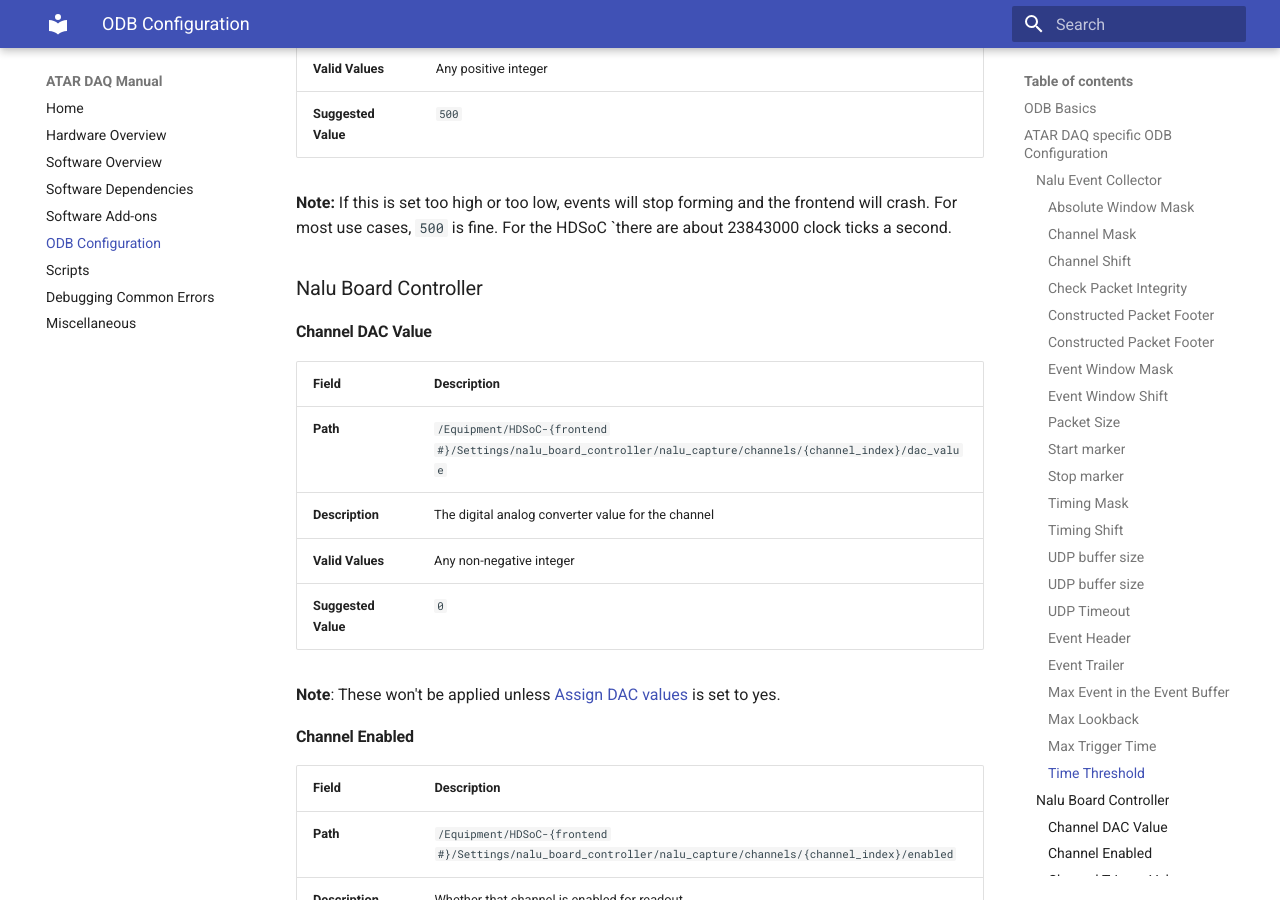
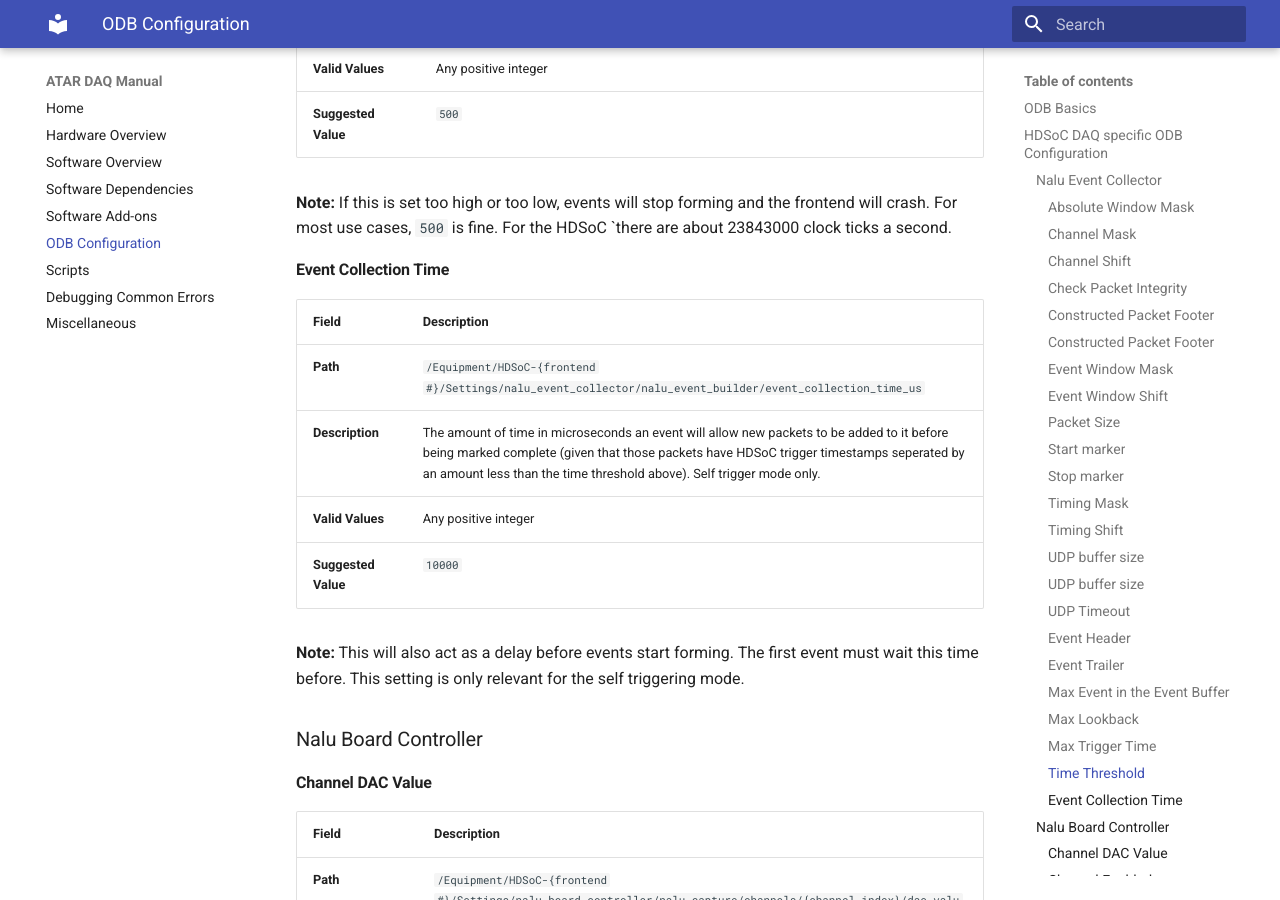
Before and after one commit to jaca230/hdsoc_daq_manual, an MkDocs documentation site: the page built from docs/odb_config.md, in a window 1280 px wide and 900 px high, scrolled down 8103 px. Built offline with MkDocs 1.6.1 and Material for MkDocs 9.7.7, drawn with Linux system fonts in a browser that asks for light colours; some of the changed text lies outside the part shown.

Commit message:
renaming and adding info for new ODB settings

```diff
--- a/docs/odb_config.md
+++ b/docs/odb_config.md
@@ -4,7 +4,7 @@
 
 See the [g-2 modified DAQ's ODB Basics section](https://jaca230.github.io/teststand_daq_manual/odb_config/#odb-basics) for some general midas ODB settings.
 
-## ATAR DAQ specific ODB Configuration
+## HDSoC DAQ specific ODB Configuration
 
 ### Nalu Event Collector
 
@@ -212,6 +212,18 @@ See the [g-2 modified DAQ's ODB Basics section](https://jaca230.github.io/testst
 
 **Note:** If this is set too high or too low, events will stop forming and the frontend will crash. For most use cases, `500` is fine. For the HDSoC `there are about 23843000 clock ticks a second.
 
+#### Event Collection Time
+
+| Field           | Description                                                        |
+|-----------------|--------------------------------------------------------------------|
+| **Path**        | `/Equipment/HDSoC-{frontend #}/Settings/nalu_event_collector/nalu_event_builder/event_collection_time_us` |
+| **Description** | The amount of time in microseconds an event will allow new packets to be added to it before being marked complete (given that those packets have HDSoC trigger timestamps seperated by an amount less than the time threshold above). Self trigger mode only. |
+| **Valid Values**| Any positive integer                                    |
+| **Suggested Value**| `10000`  |
+
+**Note:** This will also act as a delay before events start forming. The first event must wait this time before. This setting is only relevant for the self triggering mode.
+
+
 ### Nalu Board Controller
 
 #### Channel DAC Value
@@ -364,7 +376,7 @@ See the [g-2 modified DAQ's ODB Basics section](https://jaca230.github.io/testst
 
 ### Midas Parameters
 
-#### Midas ATAR Data Bank Prefix
+#### Midas Data Bank Prefix
 
 | Field           | Description                                                        |
 |-----------------|--------------------------------------------------------------------|
@@ -373,7 +385,7 @@ See the [g-2 modified DAQ's ODB Basics section](https://jaca230.github.io/testst
 | **Valid Values**| Any 2 letter string                          |
 | **Suggested Value**| `AD`  |
 
-**Note**: Midas data banks can only be 4 characters. The first 2 characters we use for identification, the second 2 for indexing. So if there is 1 ATAR frontend, the data will be in `AD00` for example.
+**Note**: Midas data banks can only be 4 characters. The first 2 characters we use for identification, the second 2 for indexing. So if there is 1 frontend, the data will be in `AD00` for example.
 
 #### Webpage Initializing Frontend Status Color
 
@@ -427,7 +439,7 @@ See the [g-2 modified DAQ's ODB Basics section](https://jaca230.github.io/testst
 | **Suggested Value**| `greenLight`  |
 
 
-#### Midas ATAR Timing Bank Prefix
+#### Midas Timing Bank Prefix
 
 | Field           | Description                                                        |
 |-----------------|--------------------------------------------------------------------|
@@ -436,6 +448,6 @@ See the [g-2 modified DAQ's ODB Basics section](https://jaca230.github.io/testst
 | **Valid Values**| Any 2 letter string                          |
 | **Suggested Value**| `AD`  |
 
-**Note**: Midas data banks can only be 4 characters. The first 2 characters we use for identification, the second 2 for indexing. So if there is 1 ATAR frontend, the timing information will be in `AT00` for example.
+**Note**: Midas data banks can only be 4 characters. The first 2 characters we use for identification, the second 2 for indexing. So if there is 1 frontend, the timing information will be in `AT00` for example.
 
 ---
```
Also changed, not shown: docs/index.md (+2 -2 lines), site/odb_config/index.html, site/print_page/index.html, site/scripts/index.html, site/search/search_index.json, 4 other files.
